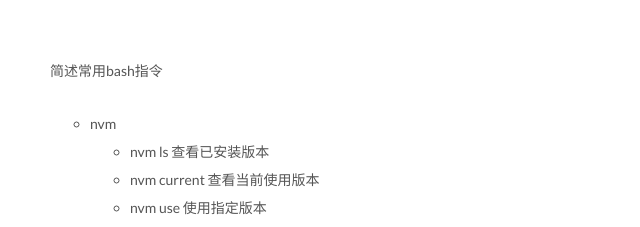
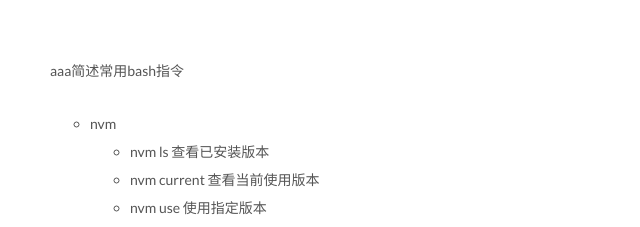
Before and after one commit to Angela-lltt/lltt-always.github.io, a plain HTML site: page 2016/10/12/常用指令/index.html in a window 1280 px wide. Shown: the part 282-509 px from the top of the page, 240-880 px from the left. Drawn offline with Linux system fonts and the light colour scheme.

Commit message:
“update”

```diff
--- a/2016/10/12/常用指令/index.html
+++ b/2016/10/12/常用指令/index.html
@@ -84,16 +84,16 @@
 
 
 
-<meta name="description" content="简述常用bash指令">
+<meta name="description" content="aaa简述常用bash指令">
 <meta property="og:type" content="article">
 <meta property="og:title" content="常用指令">
 <meta property="og:url" content="http://yoursite.com/2016/10/12/常用指令/index.html">
 <meta property="og:site_name" content="Dora's Home">
-<meta property="og:description" content="简述常用bash指令">
-<meta property="og:updated_time" content="2016-10-16T02:40:21.000Z">
+<meta property="og:description" content="aaa简述常用bash指令">
+<meta property="og:updated_time" content="2016-10-16T02:44:49.000Z">
 <meta name="twitter:card" content="summary">
 <meta name="twitter:title" content="常用指令">
-<meta name="twitter:description" content="简述常用bash指令">
+<meta name="twitter:description" content="aaa简述常用bash指令">
 
 
 
@@ -326,7 +326,7 @@
 
 
 
-        <p>简述常用bash指令</p>
+        <p>aaa简述常用bash指令</p>
 <a id="more"></a>
 <ul>
 <li>nvm<ul>
```
Also changed, not shown: page/3/index.html (+1 -1 lines).
